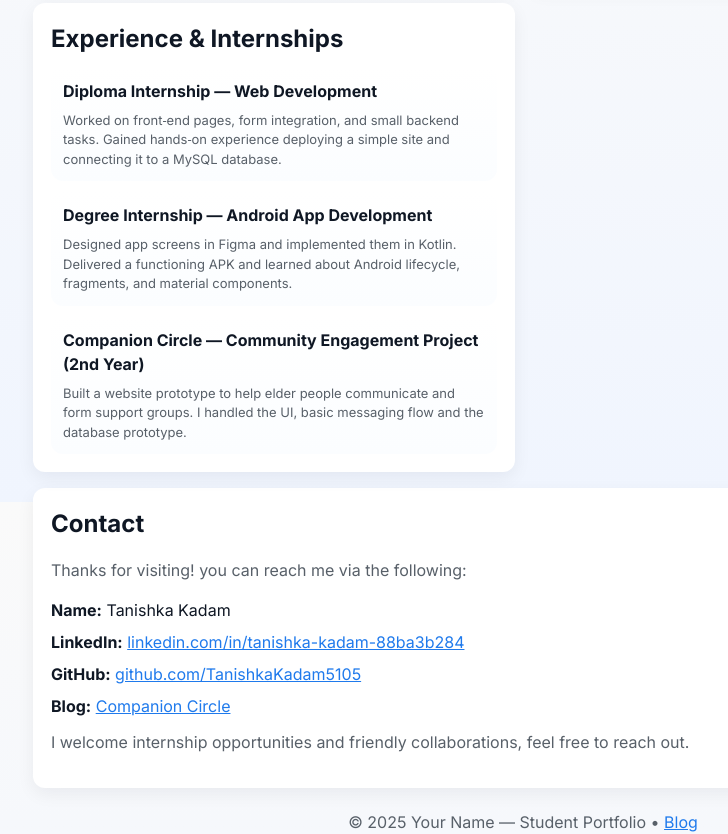
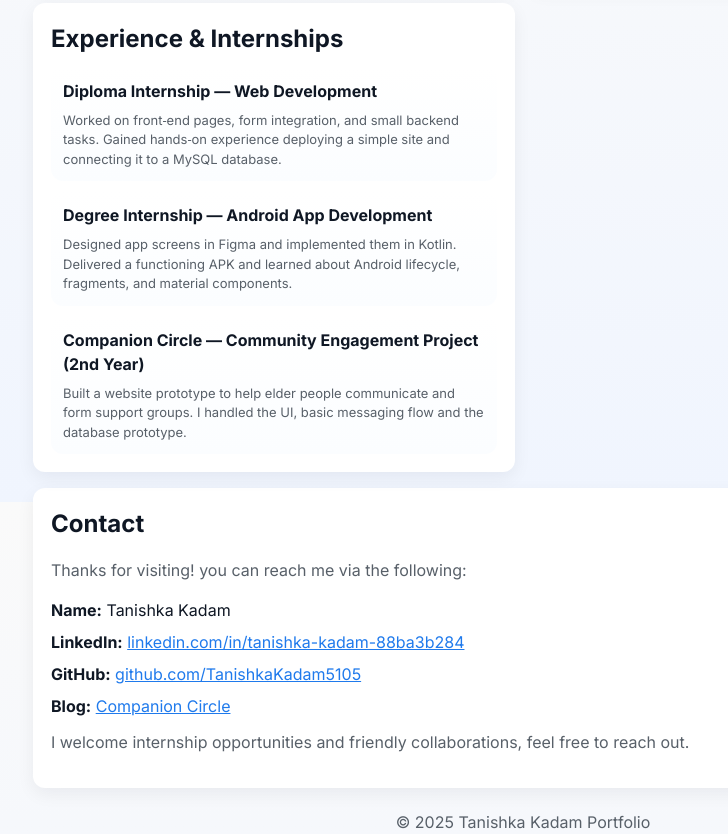
Before and after one commit to TanishkaKadam5105/my-portfolio-dump-proxy, a plain HTML site: page index.html in a window 1280 px wide. Shown: the part 1098-1932 px from the top of the page, without its empty margins (117-845 px from the left). Drawn offline with Linux system fonts and the light colour scheme.

Commit message:
Update index.html

```diff
--- a/index.html
+++ b/index.html
@@ -224,7 +224,7 @@
 
 
     <footer>
-      <div style="margin-top:18px">© <span id="year"></span> Your Name — Student Portfolio • <a href="#" id="blogFooter" style="color:var(--accent)">Blog</a></div>
+      <div style="margin-top:18px">© <span id="year"></span> Tanishka Kadam Portfolio </div>
     </footer>
   </div>
 
```
